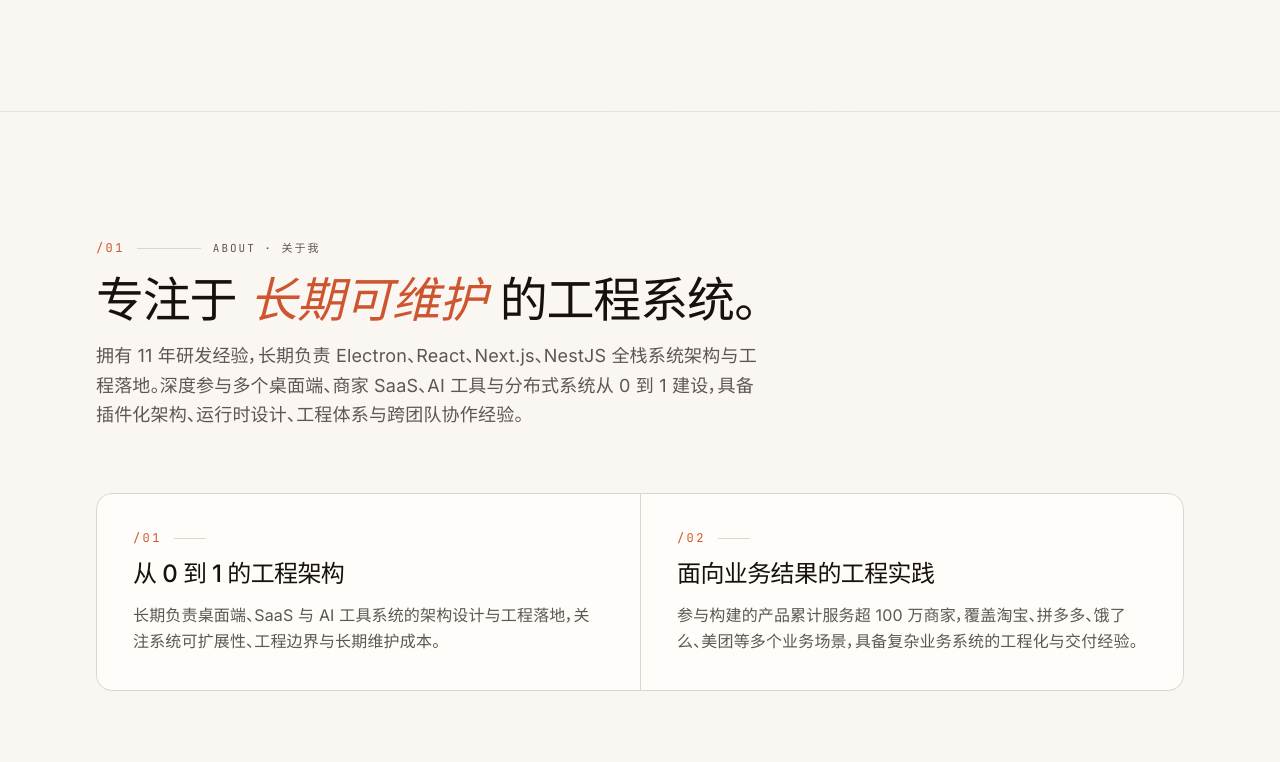
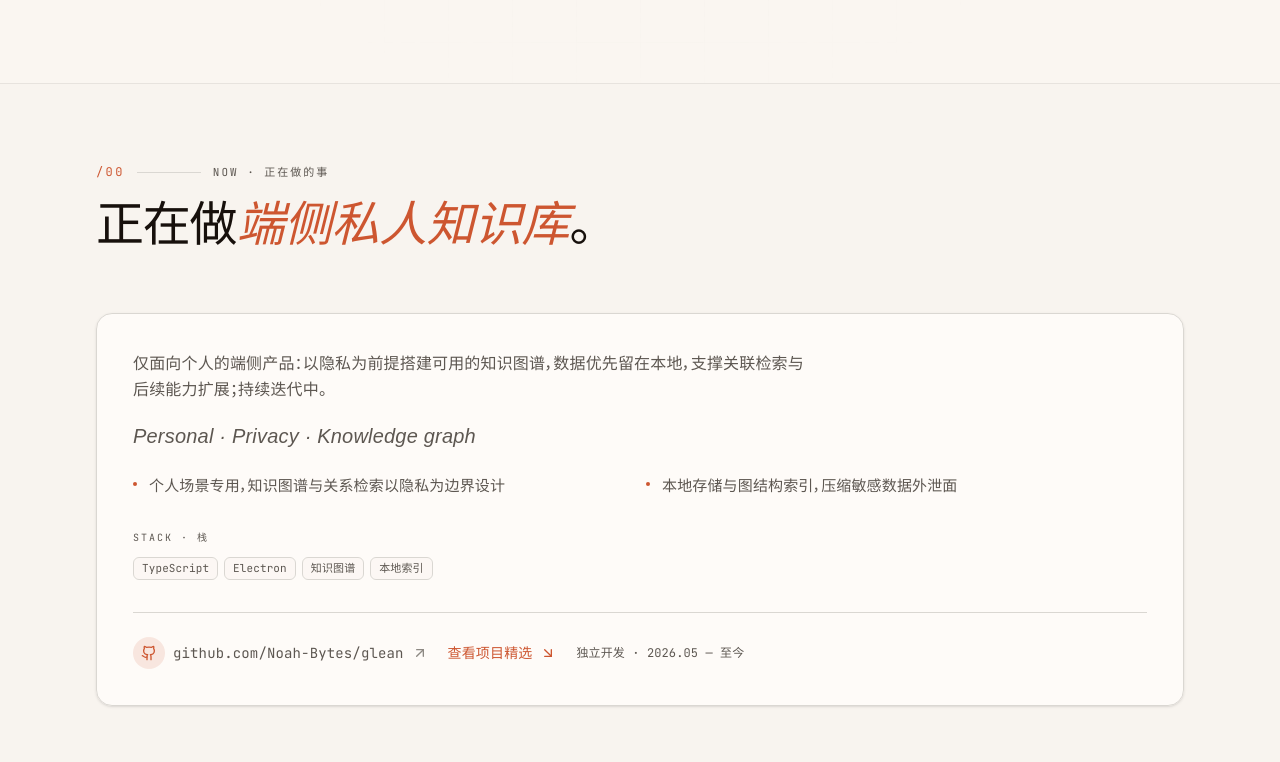
Before and after one commit to Noah-Bytes/noah-resume, a Next.js app: page / in a window 1280 px wide. Shown: the part 918-1680 px from the top of the page. Built offline with nearby package versions, Linux system fonts and the light colour scheme; no server answers; a web font is replaced by a local one.

Commit message:
add now section

```diff
--- a/app/page.tsx
+++ b/app/page.tsx
@@ -3,6 +3,7 @@ import { ContactSection } from "@/components/contact-section";
 import { EducationSection } from "@/components/education-section";
 import { ExperienceSection } from "@/components/experience-section";
 import { HeroSection } from "@/components/hero-section";
+import { NowSection } from "@/components/now-section";
 import { ProjectsSection } from "@/components/projects-section";
 import { ScrollProgress } from "@/components/scroll-progress";
 import { SiteFooter } from "@/components/site-footer";
@@ -16,6 +17,7 @@ export default function Home() {
 			<SiteHeader />
 			<main>
 				<HeroSection />
+				<NowSection />
 				<AboutSection />
 				<SkillsSection />
 				<ExperienceSection />
--- /dev/null
+++ b/components/now-section.tsx
@@ -0,0 +1,123 @@
+import { ArrowDownRight, ArrowUpRight, Github } from "lucide-react";
+import { SectionHeading } from "@/components/section-heading";
+import meta from "@/lib/meta";
+
+const { resume, ui } = meta;
+const { profile, projects } = resume;
+const { now } = ui;
+
+/** 优先展示 period 含「至今」的进行中项目（与项目精选同步） */
+function getCurrentProject() {
+	return projects.find((p) => p.period.includes("至今"));
+}
+
+export function NowSection() {
+	const current = getCurrentProject();
+
+	return (
+		<section
+			id="now"
+			className="relative scroll-mt-20 border-b border-border/60 bg-muted/20 py-16 md:py-20"
+		>
+			<div className="mx-auto max-w-6xl px-5 md:px-8">
+				<div className="animate-in fade-in-0 slide-in-from-bottom-2 duration-700">
+					<SectionHeading
+						index="00"
+						eyebrow={now.eyebrow}
+						title={
+							<>
+								{now.titlePrefix}
+								<span className="serif-italic text-accent">
+									{profile.currentlyBuilding}
+								</span>
+								{now.titleSuffix}
+							</>
+						}
+					/>
+				</div>
+
+				<div
+					className="rounded-2xl border border-border bg-card/80 p-7 shadow-sm backdrop-blur-sm md:p-9 animate-in fade-in-0 slide-in-from-bottom-2 duration-700"
+					style={{ animationDelay: "80ms", animationFillMode: "both" }}
+				>
+					<p className="max-w-2xl text-pretty text-[15px] leading-relaxed text-muted-foreground md:text-base">
+						{current?.description ?? now.fallbackDescription}
+					</p>
+
+					{current?.tagline ? (
+						<p className="mt-5 font-serif text-lg italic text-muted-foreground md:text-xl">
+							{current.tagline}
+						</p>
+					) : null}
+
+					{current?.highlights?.length ? (
+						<ul className="mt-6 grid gap-3 text-[15px] leading-relaxed text-muted-foreground sm:grid-cols-2">
+							{current.highlights.map((line, i) => (
+								<li key={i.toString()} className="flex gap-3">
+									<span
+										aria-hidden
+										className="mt-2 size-1 shrink-0 rounded-full bg-accent"
+									/>
+									<span>{line}</span>
+								</li>
+							))}
+						</ul>
+					) : null}
+
+					{current?.stack?.length ? (
+						<div className="mt-8">
+							<p className="font-mono text-[10px] uppercase tracking-[0.2em] text-muted-foreground">
+								{now.stackEyebrow}
+							</p>
+							<div className="mt-3 flex flex-wrap gap-1.5">
+								{current.stack.map((s) => (
+									<span
+										key={s}
+										className="rounded-md border border-border bg-background/60 px-2 py-0.5 font-mono text-[11px] text-muted-foreground"
+									>
+										{s}
+									</span>
+								))}
+							</div>
+						</div>
+					) : null}
+
+					<div className="mt-8 flex flex-wrap items-center gap-x-5 gap-y-3 border-t border-border pt-6">
+						{now.githubHref ? (
+							<a
+								href={now.githubHref}
+								target="_blank"
+								rel="noreferrer"
+								className="group inline-flex items-center gap-2 font-mono text-sm text-muted-foreground transition-colors hover:text-accent"
+							>
+								<span className="grid size-8 place-items-center rounded-full bg-accent/12 text-accent">
+									<Github className="size-4" aria-hidden />
+								</span>
+								<span className="link-underline">{now.githubDisplayPath}</span>
+								<ArrowUpRight
+									className="size-4 shrink-0 opacity-70 transition-transform group-hover:-translate-y-0.5 group-hover:translate-x-0.5 group-hover:opacity-100"
+									aria-hidden
+								/>
+							</a>
+						) : null}
+						<a
+							href="#projects"
+							className="group inline-flex items-center gap-2 font-mono text-sm text-accent transition-colors hover:text-foreground"
+						>
+							{now.ctaLabel}
+							<ArrowDownRight
+								className="size-4 transition-transform group-hover:translate-x-0.5 group-hover:translate-y-0.5"
+								aria-hidden
+							/>
+						</a>
+						{current?.role ? (
+							<span className="font-mono text-xs text-muted-foreground">
+								{current.role} · {current.period}
+							</span>
+						) : null}
+					</div>
+				</div>
+			</div>
+		</section>
+	);
+}
--- a/lib/meta.json
+++ b/lib/meta.json
@@ -2,7 +2,7 @@
 	"site": {
 		"metadata": {
 			"title": "杨晨 Noah · 高级全栈 / Harness Engineer",
-			"description": "11 年研发经验，6 年团队管理经验。专注 Electron、React、Next.js、NestJS 全栈架构与工程落地，擅长插件化架构、桌面端基础设施与 AI 工具开发。",
+			"description": "11 年研发经验，6 年团队管理经验。专注 Electron、React、Next.js、NestJS 全栈；当前迭代端侧私人知识库（隐私向知识图谱）。擅长插件化架构、桌面端基础设施与 AI 工具工程。",
 			"keywords": [
 				"杨晨",
 				"Noah",
@@ -15,7 +15,12 @@
 				"Next.js",
 				"NestJS",
 				"TypeScript",
-				"AI Infrastructure"
+				"AI Infrastructure",
+				"端侧",
+				"知识图谱",
+				"隐私",
+				"本地优先",
+				"Personal knowledge graph"
 			],
 			"authors": [
 				{
@@ -24,7 +29,7 @@
 			],
 			"openGraph": {
 				"title": "杨晨 Noah · Senior Full-stack / Harness Engineer",
-				"description": "11 年研发经验 · Electron 基础设施 · 全栈架构 · AI 工具工程",
+				"description": "11 年研发 · Electron 与全栈基础设施 · 当前：端侧私人知识库 / 隐私知识图谱",
 				"type": "profile"
 			}
 		}
@@ -40,7 +45,7 @@
 			"email": "yangchen.xiyou@gmail.com",
 			"github": "https://github.com/Noah-Bytes",
 			"telegram": "https://t.me/tb_noah",
-			"currentlyBuilding": "CrowdComputed · 分布式算力桌面客户端",
+			"currentlyBuilding": "端侧私人知识库",
 			"summary": "拥有 11 年研发经验，长期负责 Electron、React、Next.js、NestJS 全栈系统架构与工程落地。深度参与多个桌面端、商家 SaaS、AI 工具与分布式系统从 0 到 1 建设，具备插件化架构、运行时设计、工程体系与跨团队协作经验。",
 			"manifesto": [
 				{
@@ -179,8 +184,8 @@
 			{
 				"company": "群计（北京）科技 · CrowdComputed",
 				"role": "客户端应用开发工程师",
-				"period": "2024.08 — 至今",
-				"current": true,
+				"period": "2024.08 — 2026.05",
+				"current": false,
 				"meta": "Electron · 插件运行时 · 分布式算力",
 				"productLinks": [
 					{
@@ -231,9 +236,22 @@
 		],
 		"projects": [
 			{
+				"name": "端侧私人知识库",
+				"role": "独立开发",
+				"period": "2026.05 — 至今",
+				"tagline": "Personal · Privacy · Knowledge graph",
+				"description": "仅面向个人的端侧产品：以隐私为前提搭建可用的知识图谱，数据优先留在本地，支撑关联检索与后续能力扩展；持续迭代中。",
+				"highlights": [
+					"个人场景专用，知识图谱与关系检索以隐私为边界设计",
+					"本地存储与图结构索引，压缩敏感数据外泄面"
+				],
+				"stack": ["TypeScript", "Electron", "知识图谱", "本地索引"],
+				"featured": true
+			},
+			{
 				"name": "分布式算力桌面",
 				"role": "Senior Full-stack / Electron Infrastructure Engineer",
-				"period": "2024.08 — 至今",
+				"period": "2024.08 — 2026.05",
 				"tagline": "Electron Infrastructure · Plugin Runtime · AI Workflow",
 				"description": "面向分布式算力与 AI 工作流场景的 Electron 桌面基础设施，覆盖插件运行时、远程终端、云控制台、多端 Web 与 OpenAPI 文档体系。",
 				"highlights": [
@@ -462,6 +480,11 @@
 	"ui": {
 		"navigation": [
 			{
+				"id": "now",
+				"label": "进行",
+				"num": "00"
+			},
+			{
 				"id": "about",
 				"label": "关于",
 				"num": "01"
@@ -496,6 +519,16 @@
 			"navAriaLabel": "主导航",
 			"printAriaLabel": "下载 PDF 简历",
 			"pdfLabel": "PDF"
+		},
+		"now": {
+			"eyebrow": "Now · 正在做的事",
+			"titlePrefix": "正在做",
+			"titleSuffix": "。",
+			"fallbackDescription": "仅面向个人的端侧知识库：隐私优先的知识图谱，数据以本地为主并与检索、扩展能力逐步打通。",
+			"stackEyebrow": "Stack · 栈",
+			"ctaLabel": "查看项目精选",
+			"githubHref": "https://github.com/Noah-Bytes/glean",
+			"githubDisplayPath": "github.com/Noah-Bytes/glean"
 		},
 		"hero": {
 			"portfolioEyebrow": "Portfolio · 个人简历",
```
